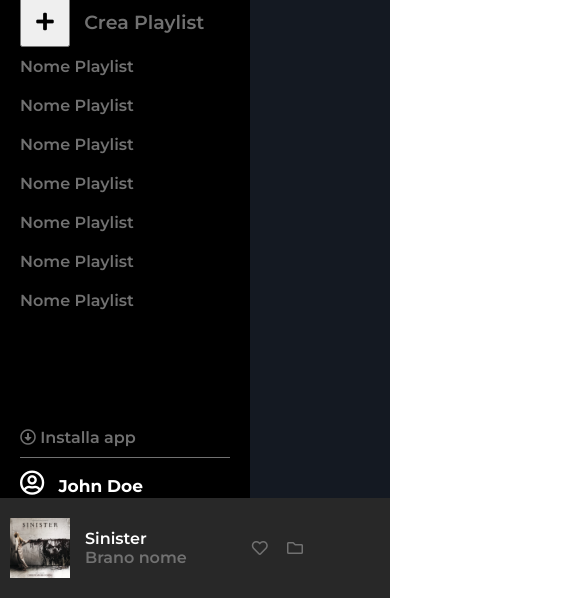
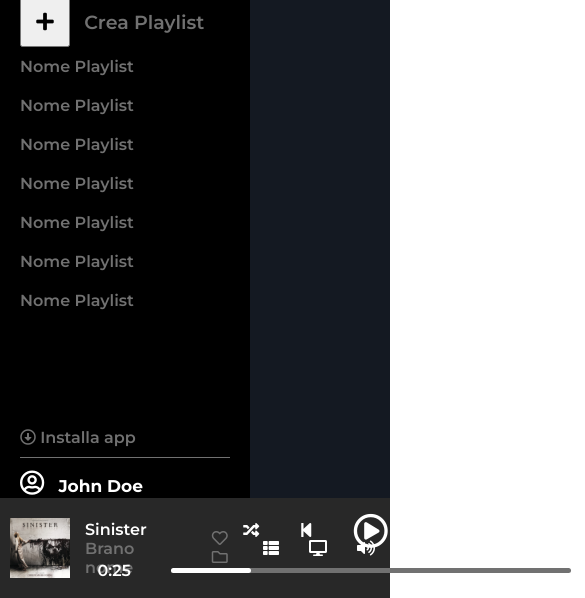
Before and after one commit to AlbertoZanola96/html-css-spotifyweb, a plain HTML site: page index.html in a window 390 px wide. Shown: the part 246-844 px from the top of the page, 585 px wide, since content can reach past the window. Drawn offline with Linux system fonts and the light colour scheme.

Commit message:
Footer completato non responsive

```diff
--- a/css/style.css
+++ b/css/style.css
@@ -202,6 +202,8 @@ a {
 .footer-left {
     display: flex;
     align-items: center;
+    width: 25%;
+    height: 100%;
 }
 
 .footer-left img {
@@ -235,6 +237,110 @@ a {
 }
 /* fine footer left */
 
+/* footer center */
+.footer-center {
+    display: flex;
+    align-items: center;
+    width: 50%;
+    height: 100%;
+    padding-top: 10px;
+}
+
+.col-felx {
+    display: flex;
+    align-items: center;
+    flex-direction: column;
+    margin: 0 auto;
+}
+
+.footer-center .icon-center {
+    display: flex;
+    flex-direction: row;
+    align-items: center;
+}
+
+.icon-center > a > i {
+    color: white;
+    padding: 0 20px;
+}
+
+.line-center {
+    display: flex;
+    align-items: center;
+}
+
+.line-center > p {
+    color: white;
+    font-weight: 600;
+}
+
+.icon-center .play {
+    font-size: 35px;
+}
+
+.line-1 {
+    position: relative;
+    width: 400px;
+    height: 5px;
+    background-color: rgb(113, 113, 113);
+    border-radius: 3px;
+    margin-left: 30px;
+    margin-right: 30px;
+    margin: 20px 40px;
+}
+
+.line-2 {
+    position: absolute;
+    top: 0;
+    left: 0;
+    width: 80px;
+    height: 5px;
+    background-color: white;
+    border-radius: 3px;
+}
+/* fine footer center */
+
+
+/* footer right */
+.footer-right {
+    display: flex;
+    align-items: center;
+    justify-content: flex-end;
+    width: 25%;
+    height: 100%;
+    margin-right: 10px;
+}
+
+.footer-right > a > i  {
+    color: white;
+    padding: 0 15px;
+}
+
+.footer-right .line-3 {
+    position: relative;
+    width: 180px;
+    height: 5px;
+    background-color: rgb(113, 113, 113);
+    border-radius: 3px;
+}
+
+.line-4 {
+    position: absolute;
+    top: 0;
+    left: 0;
+    width: 30px;
+    height: 5px;
+    background-color: white;
+    border-radius: 3px;
+}
+
+
+
+
+
+
+/* fine footer right */
+
 /* fine footer */
 
 /* @media (max-width: 600px) {
--- a/index.html
+++ b/index.html
@@ -99,9 +99,32 @@
             </div>
 
             <div class="footer-center">
-
+                <div class="col-felx">
+                    <div class="icon-center">
+                        <a href="#"><i class="fas fa-random"></i></a>
+                        <a href="#"><i class="fas fa-step-backward"></i></a>
+                        <a href="#"><i class="far fa-play-circle play"></i></a>
+                        <a href="#"><i class="fas fa-step-forward"></i></a>
+                        <a href="#"><i class="fas fa-redo-alt"></i></a>
+                    </div>
+                    <div class="line-center">
+                        <p>0:25</p>
+                        <div class="line-1">
+                            <div class="line-2"></div>
+                        </div>
+                        <p>4:35</p>
+                    </div>
+                </div>
             </div>
 
+            <div class="footer-right">
+                <a href="#"><i class="fas fa-th-list"></i></a>
+                <a href="#"><i class="fas fa-desktop"></i></a>
+                <a href="#"><i class="fas fa-volume-up"></i></a>
+                <div class="line-3">
+                    <div class="line-4"></div>
+                </div>
+            </div>
         </section>
     </footer>
 </body>
```
